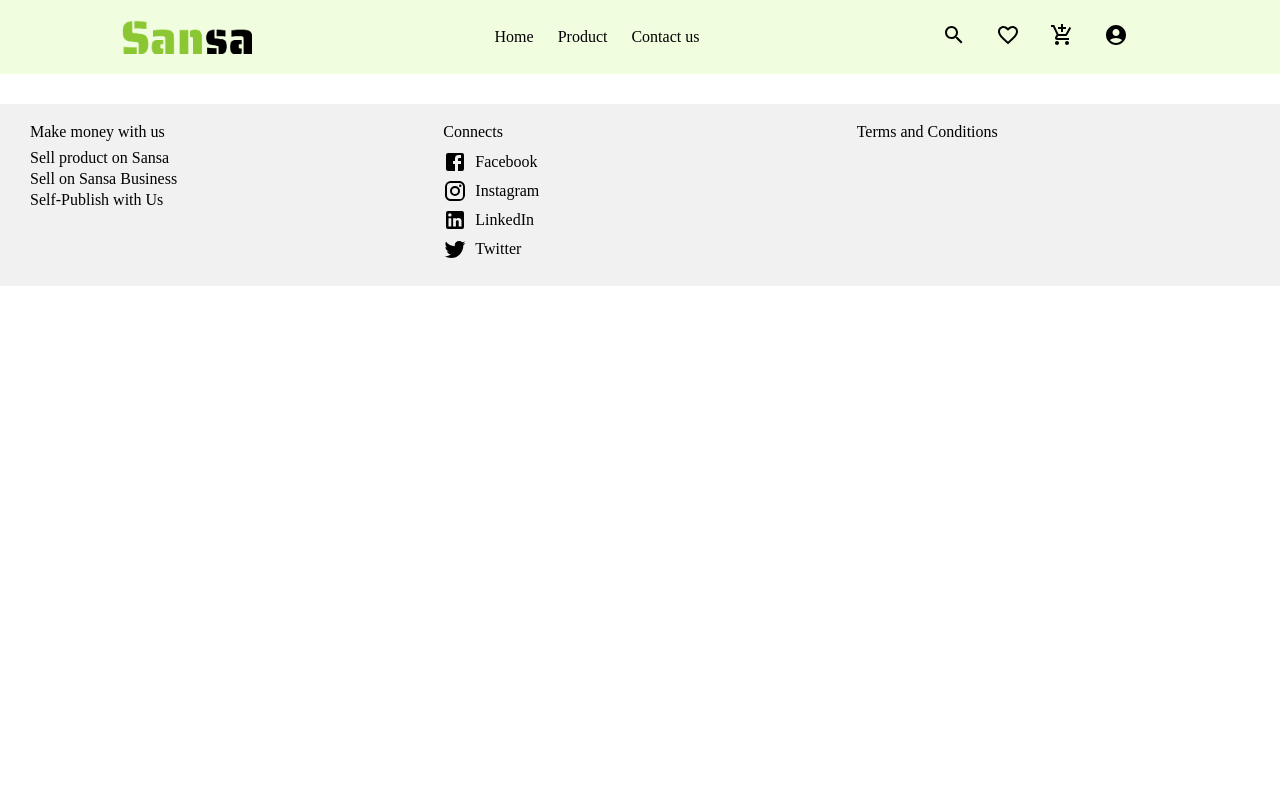
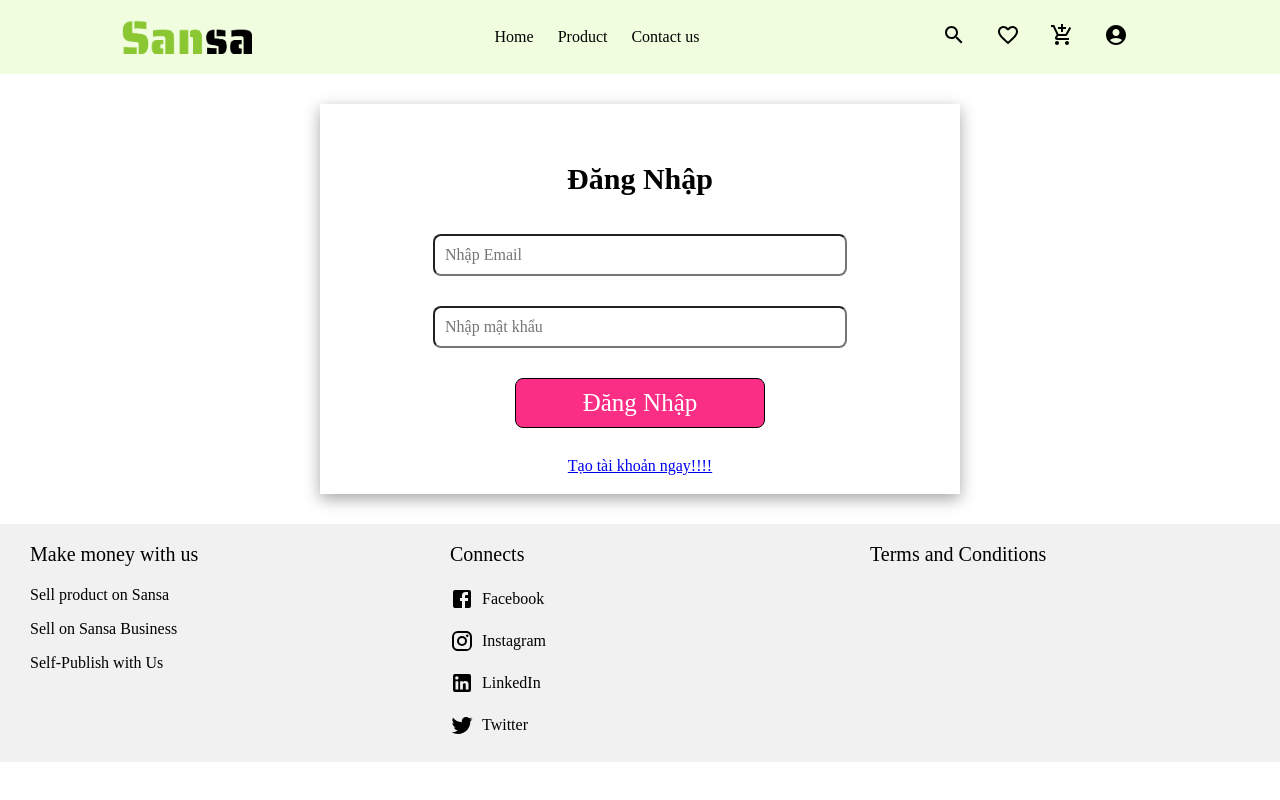
Before and after one commit to LeMinhAnh0912/Project_sellclothes, a React (Vite) app: page /login in a window 1280 px wide. Built offline with nearby package versions, Linux system fonts and the light colour scheme.

Commit message:
interface login-register

```diff
--- a/src/App.jsx
+++ b/src/App.jsx
@@ -1,10 +1,12 @@
 import React from "react";
 import Header from "./components/header/Header";
 import Footer from "./components/footer/Footer";
+import Index from "./components/routes/Index";
 export default function App() {
   return (
     <div>
       <Header />
+      <Index />
       <Footer />
     </div>
   );
--- /dev/null
+++ b/src/components/login/Login.css
@@ -0,0 +1,48 @@
+*,
+*:before,
+*:after {
+  box-sizing: border-box;
+}
+* {
+  margin: 0;
+  padding: 0;
+  font: inherit;
+}
+img,
+picture,
+svg,
+video {
+  display: block;
+  max-width: 100%;
+}
+input,
+select,
+textarea {
+  background-color: transparent;
+  outline: none;
+}
+button {
+  cursor: pointer;
+  background-color: transparent;
+  outline: none;
+  border: 0;
+}
+body {
+  min-height: 100vh;
+  font-weight: 400;
+  font-size: 16px;
+  line-height: 1;
+}
+.form-shadow {
+  display: flex;
+  flex-direction: column;
+  align-content: center;
+  justify-content: center;
+  align-items: center;
+  gap: 30px;
+  padding: 20px;
+  margin: auto;
+  width: 50%;
+  box-shadow: rgba(0, 0, 0, 0.35) 0px 5px 15px;
+  margin-top: 30px;
+}
--- /dev/null
+++ b/src/components/login/Login.jsx
@@ -0,0 +1,22 @@
+import React from "react";
+import "./Login.css";
+import { Link } from "react-router-dom";
+export default function Login() {
+  return (
+    <div>
+      <form className="form-shadow">
+        <h1>Đăng Nhập</h1>
+        <input type="text" id="email" placeholder="Nhập Email" />
+        <input type="password" id="password" placeholder="Nhập mật khẩu" />
+        <button id="button" type="submit">
+          Đăng Nhập
+        </button>
+
+        <div>
+          {/* <a href="/registration/registration.html">Tạo Tài Khoản Ngay</a> */}
+          <Link to="/register">Tạo tài khoản ngay!!!!</Link>
+        </div>
+      </form>
+    </div>
+  );
+}
--- /dev/null
+++ b/src/components/register/Register.css
@@ -0,0 +1,117 @@
+*,
+*:before,
+*:after {
+  box-sizing: border-box;
+}
+* {
+  margin: 0;
+  padding: 0;
+  font: inherit;
+}
+img,
+picture,
+svg,
+video {
+  display: block;
+  max-width: 100%;
+}
+input,
+select,
+textarea {
+  background-color: transparent;
+  outline: none;
+}
+button {
+  cursor: pointer;
+  background-color: transparent;
+  outline: none;
+  border: 0;
+}
+body {
+  min-height: 100vh;
+  font-weight: 400;
+  font-size: 16px;
+  line-height: 1;
+}
+
+h1 {
+  font-size: 30px;
+  font-weight: 700;
+  margin-top: 40px;
+  margin-bottom: 10px;
+}
+form {
+  display: flex;
+  flex-direction: column;
+  align-content: center;
+  justify-content: center;
+  align-items: center;
+  gap: 20px;
+}
+input {
+  border-radius: 8px;
+  padding: 10px 200px 10px 10px;
+}
+#button {
+  background-color: #fb2e86;
+  border: 1px solid #000000;
+  border-radius: 8px;
+  font-size: 25px;
+  color: white;
+  width: 250px;
+  height: 50px;
+}
+
+header {
+  background-color: rgba(241, 253, 223, 1);
+  margin-bottom: 40px;
+  justify-content: space-around;
+  font-size: 15px;
+  display: flex;
+  align-items: center;
+  border-bottom: 2px solid black;
+  padding: 15px;
+}
+.menu {
+  display: flex;
+  gap: 24px;
+}
+.header-icon {
+  display: flex;
+  gap: 30px;
+}
+
+footer {
+  justify-content: space-around;
+  gap: 20px;
+  padding: 20px;
+  margin-top: 200px;
+  background-color: rgb(171, 171, 171);
+  display: flex;
+}
+
+.footer-p {
+  display: flex;
+  flex-direction: column;
+  gap: 8px;
+}
+
+h2 {
+  font-weight: 500;
+  margin-bottom: 20px;
+  font-size: 20px;
+}
+#register {
+  padding: 20px;
+  margin: auto;
+  width: 50%;
+  box-shadow: rgba(0, 0, 0, 0.35) 0px 5px 15px;
+}
+.languages {
+  padding: 15px;
+  border-top: 1px solid black;
+  display: flex;
+  gap: 30px;
+  justify-content: center;
+  background-color: rgb(171, 171, 171);
+}
--- /dev/null
+++ b/src/components/register/Register.jsx
@@ -0,0 +1,34 @@
+import React from "react";
+import "./Register.css";
+import { Link } from "react-router-dom";
+
+export default function Register() {
+  return (
+    <div>
+      <form id="register">
+        <div>
+          <img src="/image/Sansa.png" alt="" />
+        </div>
+        <h1>Đăng Ký</h1>
+        <input type="text" id="userName" placeholder="Nhập tên tài khoản" />
+
+        <input type="text" id="email" placeholder="Nhập Email" />
+
+        <input type="text" id="password" placeholder="Nhập mật khẩu" />
+
+        <input
+          type="text"
+          id="confirmPassword"
+          placeholder="Nhập lại mật khẩu"
+        />
+
+        <button id="button" type="submit">
+          Đăng kí form
+        </button>
+        <span>
+          Đã có tài khoản ? <Link to="/login">Đăng nhập tại đây </Link>
+        </span>
+      </form>
+    </div>
+  );
+}
--- /dev/null
+++ b/src/components/routes/Index.jsx
@@ -0,0 +1,12 @@
+import React from "react";
+import Login from "../login/Login";
+import { Route, Routes } from "react-router-dom";
+import Register from "../register/Register";
+export default function index() {
+  return (
+    <Routes>
+      <Route path="/login" element={<Login />} />
+      <Route path="/register" element={<Register />} />
+    </Routes>
+  );
+}
```
